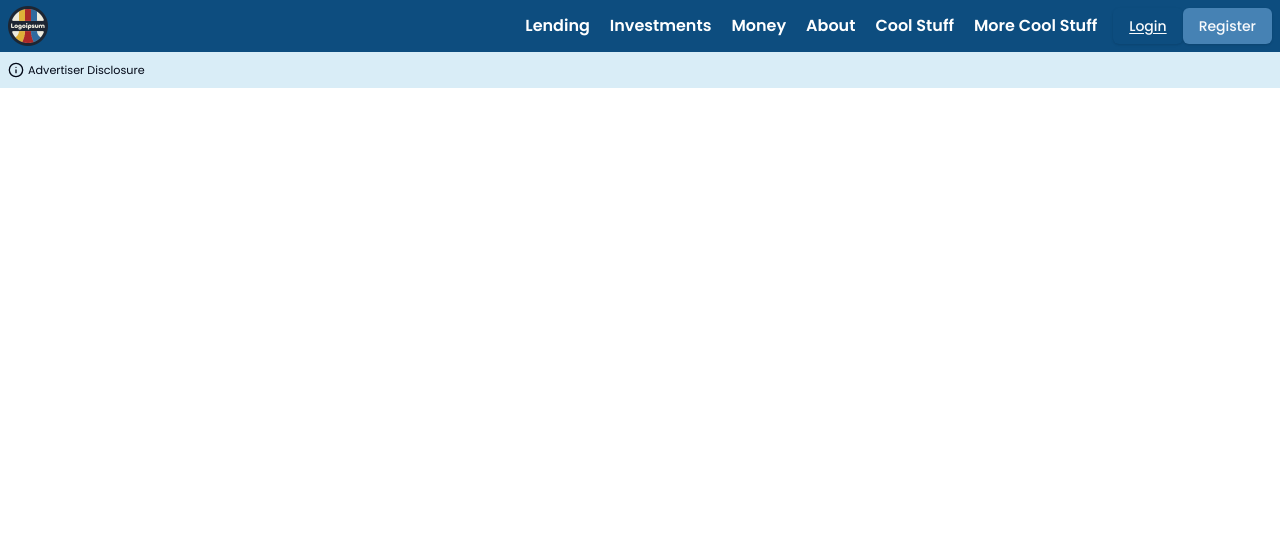
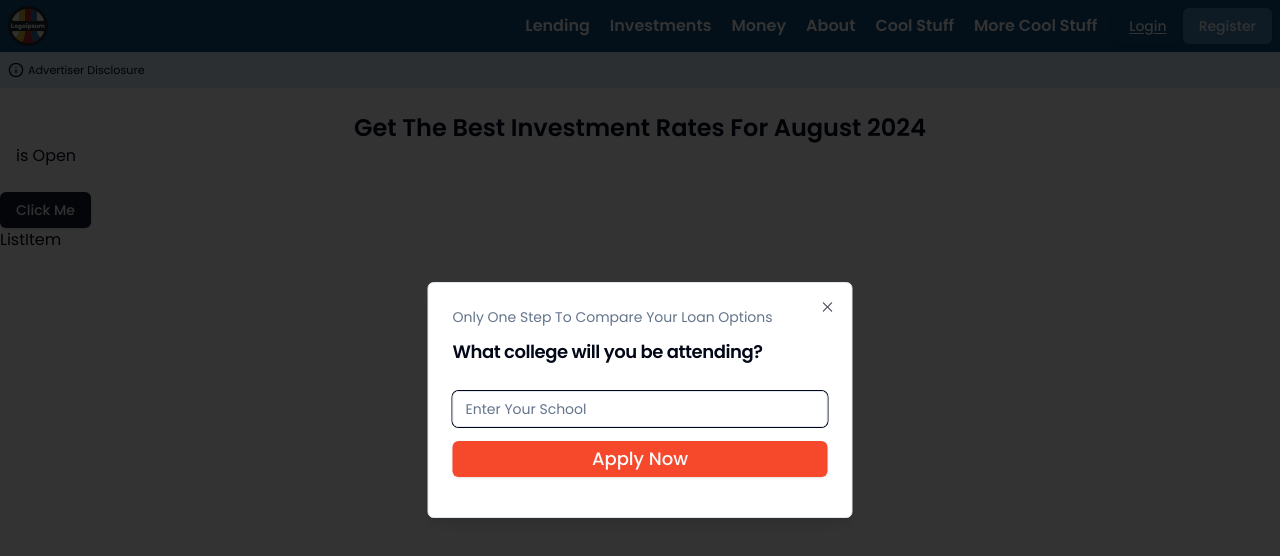
Before and after one commit to isaiahpere/test-loans-site, a Next.js app: page /options in a window 1280 px wide. Shown: the top 556 px of the page. Built offline with nearby package versions, Linux system fonts and the light colour scheme; no server answers.

Commit message:
school search modal

```diff
--- /dev/null
+++ b/app/options/layout.tsx
@@ -0,0 +1,17 @@
+import Navbar from "@/components/edv/nav/navbar";
+import AdDisclaimer from "@/components/global/AdDisclaimer";
+import SchoolSearchModal from "@/components/modals/schoolSearchModal";
+import React from "react";
+
+const EdvLayout = ({ children }: { children: React.ReactNode }) => {
+  return (
+    <div>
+      <Navbar />
+      <AdDisclaimer />
+      <SchoolSearchModal />
+      {children}
+    </div>
+  );
+};
+
+export default EdvLayout;
--- a/app/options/page.tsx
+++ b/app/options/page.tsx
@@ -1,11 +1,25 @@
-import Navbar from "@/components/edv/nav/navbar";
-import AdDisclaimer from "@/components/global/AdDisclaimer";
+"use client";
+import List from "@/components/edv/investments/list";
+import { Button } from "@/components/ui/button";
+import { useSearchSchoolStore } from "@/hooks/use-search-school";
 
 const LendersPage = () => {
+  const schoolSearchStore = useSearchSchoolStore();
+
+  let text = schoolSearchStore.isOpen;
+
+  console.log(schoolSearchStore.isOpen);
+
   return (
     <main>
-      <Navbar />
-      <AdDisclaimer />
+      <section className="p-4 py-6">
+        <h1 className="text-center text-2xl font-semibold">
+          Get The Best Investment Rates For August 2024
+        </h1>
+        <p>is Open {schoolSearchStore.isOpen}</p>
+      </section>
+      <Button onClick={schoolSearchStore.onClose}>Click Me</Button>
+      <List />
     </main>
   );
 };
--- /dev/null
+++ b/components/edv/investments/list-item.tsx
@@ -0,0 +1,7 @@
+import React from "react";
+
+const ListItem = () => {
+  return <div>ListItem</div>;
+};
+
+export default ListItem;
--- /dev/null
+++ b/components/edv/investments/list.tsx
@@ -0,0 +1,12 @@
+import React from "react";
+import ListItem from "./list-item";
+
+const List = () => {
+  return (
+    <div>
+      <ListItem />
+    </div>
+  );
+};
+
+export default List;
--- /dev/null
+++ b/components/modals/schoolSearchModal.tsx
@@ -0,0 +1,44 @@
+"use client";
+import React from "react";
+
+import {
+  Dialog,
+  DialogContent,
+  DialogDescription,
+  DialogHeader,
+  DialogTitle,
+  DialogTrigger,
+  DialogFooter,
+  DialogClose,
+} from "@/components/ui/dialog";
+import { Button } from "../ui/button";
+import { useSearchSchoolStore } from "@/hooks/use-search-school";
+import { Input } from "../ui/input";
+
+const SchoolSearchModal = () => {
+  const { isOpen, onClose } = useSearchSchoolStore();
+
+  return (
+    <Dialog onOpenChange={onClose} open={isOpen} modal defaultOpen={isOpen}>
+      <DialogContent className="sm:max-w-[425px]">
+        <DialogHeader className="gap-2 mb-4">
+          <div className="flex flex-col gap-4 mb-4">
+            <DialogDescription>
+              Only One Step To Compare Your Loan Options
+            </DialogDescription>
+            <DialogTitle>What college will you be attending?</DialogTitle>
+          </div>
+          <Input placeholder="Enter Your School" />
+          <Button
+            className="bg-edvOrange border-edvOrange text-lg"
+            onClick={onClose}
+          >
+            Apply Now
+          </Button>
+        </DialogHeader>
+      </DialogContent>
+    </Dialog>
+  );
+};
+
+export default SchoolSearchModal;
--- a/components/psl/Hero.tsx
+++ b/components/psl/Hero.tsx
@@ -7,7 +7,7 @@ import Image from "next/image";
 
 const Hero = () => {
   return (
-    <div className="bg-gradient-to-t from-greenDark via-green-900 to-green-950  p-10 flex flex-col items-center">
+    <div className="bg-gradient-to-t from-greenDark via-green-900 to-green-950  p-16 flex flex-col items-center">
       <section className="text-white text-center lg:max-w-[800px]">
         <h1 className="text-4xl font-bold mb-4">
           The Best Firm for 2024 Investments
@@ -15,14 +15,14 @@ const Hero = () => {
       </section>
       <section className="flex items-center flex-col w-full gap-6 mt-6 max-w-[800px]">
         <div>
-          <p className="text-slate-100">
+          <p className="text-slate-100 text-center max-w-3xl mb-3">
             We understand! Savings, traditional financing, and initial capital
             aren&apos;t always enough. Our platform helps you explore your
             options, compare investment opportunities, and find the right
             solution to make your financial goals a reality!
           </p>
         </div>
-        <div className="w-full flex items-center justify-center flex-col gap-2 md:flex-row">
+        <div className="w-full flex items-center justify-center flex-col gap-2 md:flex-row mb-4">
           {/* pretend this is a form didn't feel like creating one */}
           <Input
             type="text"
@@ -41,7 +41,7 @@ const Hero = () => {
         </div>
       </section>
       <section className="text-center mt-6 w-full md:max-w-[600px]">
-        <p className="text-md text-muted">Our top Partners</p>
+        <p className="text-md text-muted lg:text-lg">Our top Partners</p>
         <div className="flex items-center justify-center flex-col mt-4 gap-y-4 bg-black/10 py-2 md:flex-row md:gap-x-14">
           <Image
             src={"/images/adidas.png"}
--- a/components/psl/PslFooter.tsx
+++ b/components/psl/PslFooter.tsx
@@ -4,7 +4,7 @@ import Image from "next/image";
 
 const PslFooter = () => {
   return (
-    <footer className="bg-lightGray p-4 flex flex-col items-center justify-center">
+    <footer className="bg-lightGray p-4 flex flex-col items-center justify-center lg:p-8">
       <div className="w-full lg:max-w-[1000px]">
         <section className="flex flex-col gap-y-1 text-[0.75rem] text-center">
           <p>PrivateStudentLoans.com is a service of Edvisors Network Inc.</p>
--- a/hooks/use-search-school.ts
+++ b/hooks/use-search-school.ts
@@ -1,4 +1,3 @@
-"use client";
 import { create } from "zustand";
 
 type SearchSchoolStore = {
@@ -8,7 +7,7 @@ type SearchSchoolStore = {
 };
 
 export const useSearchSchoolStore = create<SearchSchoolStore>((set) => ({
-  isOpen: false,
+  isOpen: true,
   onOpen: () => set({ isOpen: true }),
   onClose: () => set({ isOpen: false }),
 }));
--- a/tailwind.config.ts
+++ b/tailwind.config.ts
@@ -27,6 +27,7 @@ const config = {
         brightOrange: "#ea6153",
         lightGray: "#dfe4e4",
         greenDark: "#021007",
+        edvOrange: "#f6492b",
 
         border: "hsl(var(--border))",
         input: "hsl(var(--input))",
```
